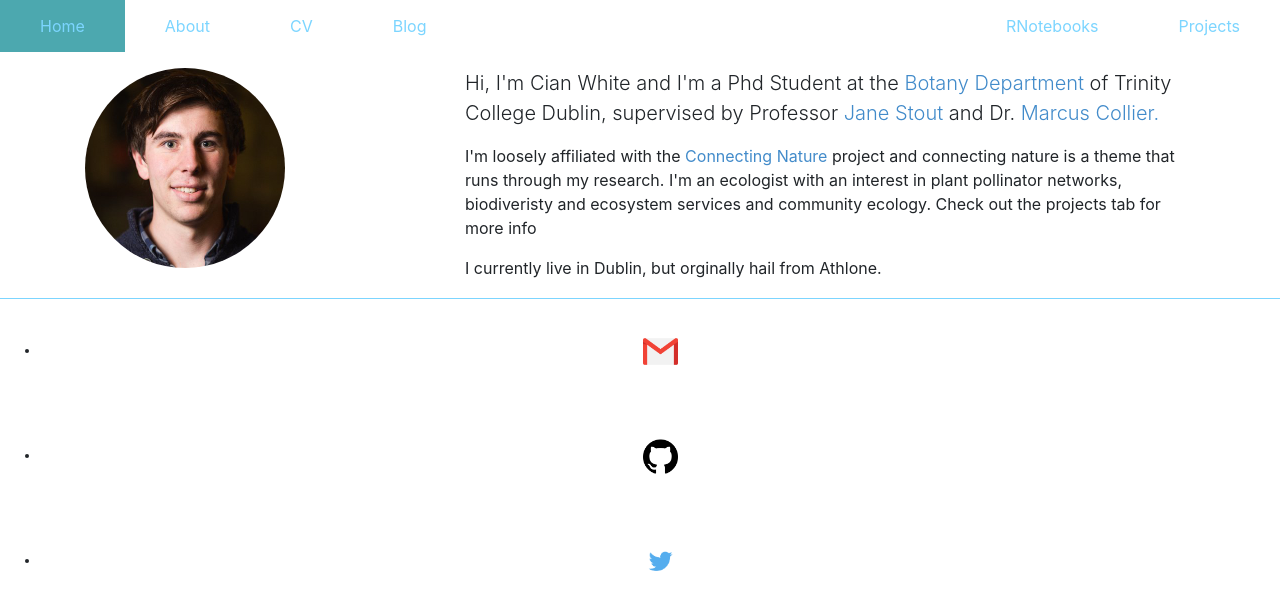
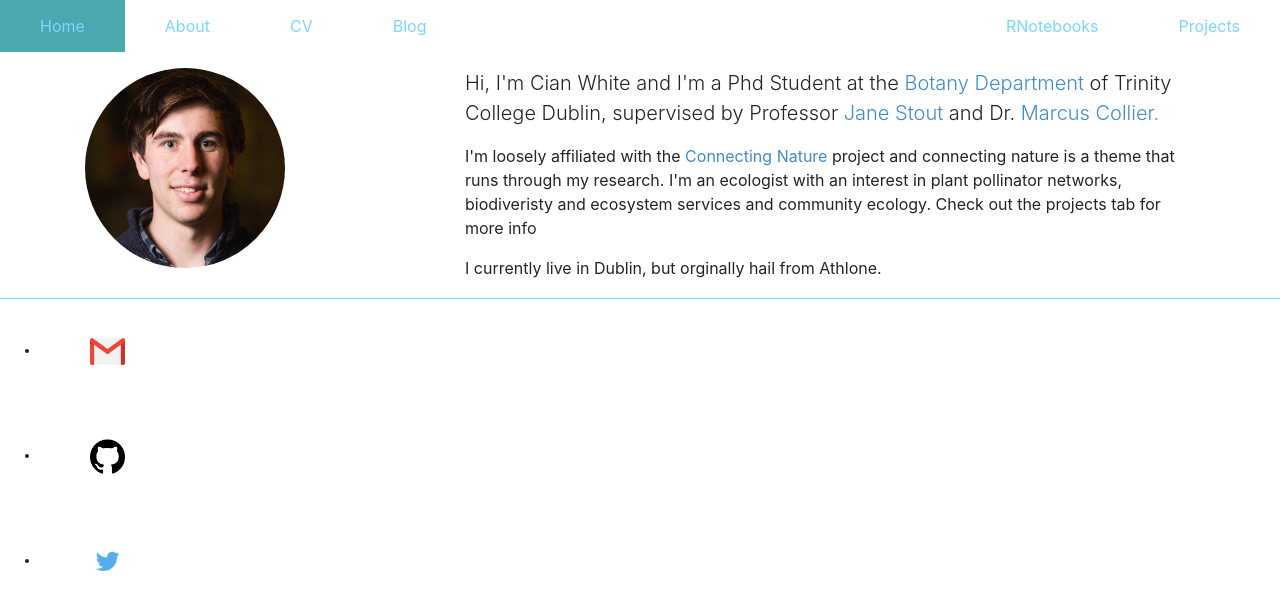
Before and after one commit to ciwhite/ciwhite.github.io, a Jekyll site: the page built from index.html, in a window 1280 px wide. Shown: the top 610 px of the page. Built offline with Jekyll 4.4.1, drawn with Linux system fonts in a browser that asks for light colours; nearby versions of some CDN libraries.

Commit message:
Update main.css

```diff
--- a/css/main.css
+++ b/css/main.css
@@ -62,22 +62,23 @@ img {
 img {
     border: 0;
 }
+
 a {
     color: #428bca;
     text-decoration: none;
-  }
-  a:hover,
-  a:focus {
+}
+a:hover,a:focus {
     color: #2a6496;
     text-decoration: underline;
   }
+
 footer {
     border-top: 1px solid rgb(124, 213, 255);
     font-size: .8em;
 }
 
 footer ul.footer li a {
-    display: block;
+    display: inline-block;
     text-align: center;
     padding: 35px 50px;;
     text-decoration: none
```
